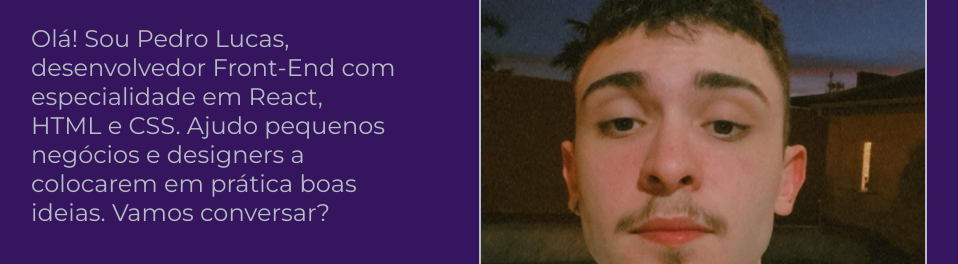
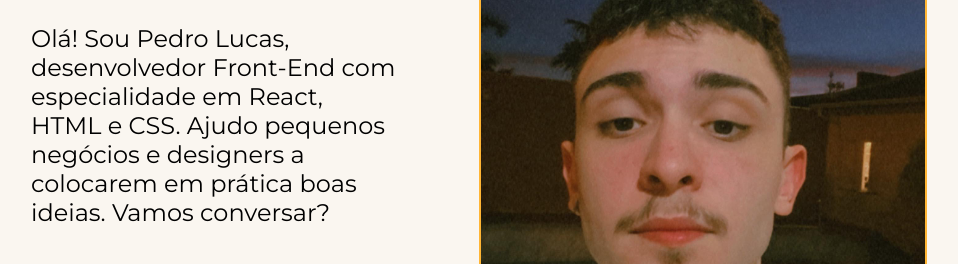
Before and after one commit to pedrolucas225/portifolio, a plain HTML site: page index.html in a window 1280 px wide. Shown: the part 405-669 px from the top of the page, without its empty margins (161-1119 px from the left). Drawn offline with nearby package versions, Linux system fonts and the light colour scheme.

Commit message:
Add files via upload

```diff
--- a/styles/style.css
+++ b/styles/style.css
@@ -1,9 +1,9 @@
 @import url('https://fonts.googleapis.com/css2?family=Krona+One&family=Montserrat:wght@400;600&display=swap');
 :root{
-    --cor-primaria: #35155D;
-    --cor-secundaria: #8CABFF;
-    --cor-terciaria: #B6BBC4;
-    --cor-hover: #512B81;
+    --cor-primaria: #FAF6F0;
+    --cor-secundaria: #FFB534;
+    --cor-terciaria: #000000;
+    --cor-hover: #F7EFE5;
 
 
     --fonte-primaria: 'Krona One', 'sans-serif';
@@ -80,6 +80,7 @@ span{
 }
 .conteudo_links_link:hover{
     background-color: var(--cor-hover);
+
 }
 .cabecalho{
 padding: 2% 0% 0% 15%;
@@ -101,7 +102,7 @@ padding: 2% 0% 0% 15%;
 }
 .minha_foto {
     width: 50%;
-    border: 2px solid var(--cor-terciaria);
+    border: 2px solid var(--cor-secundaria);
     border-radius: 10px;
 }
 .rodape{
```
